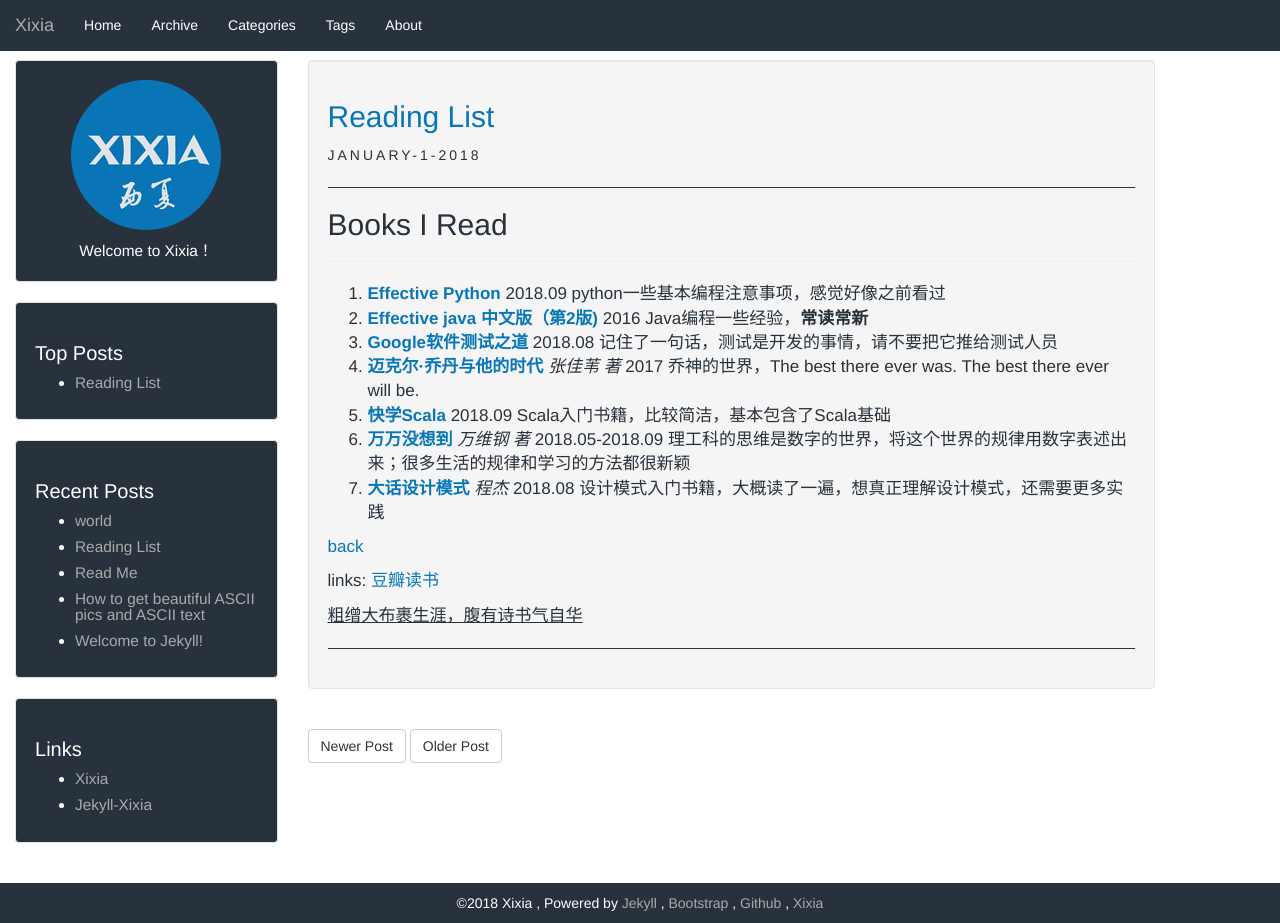
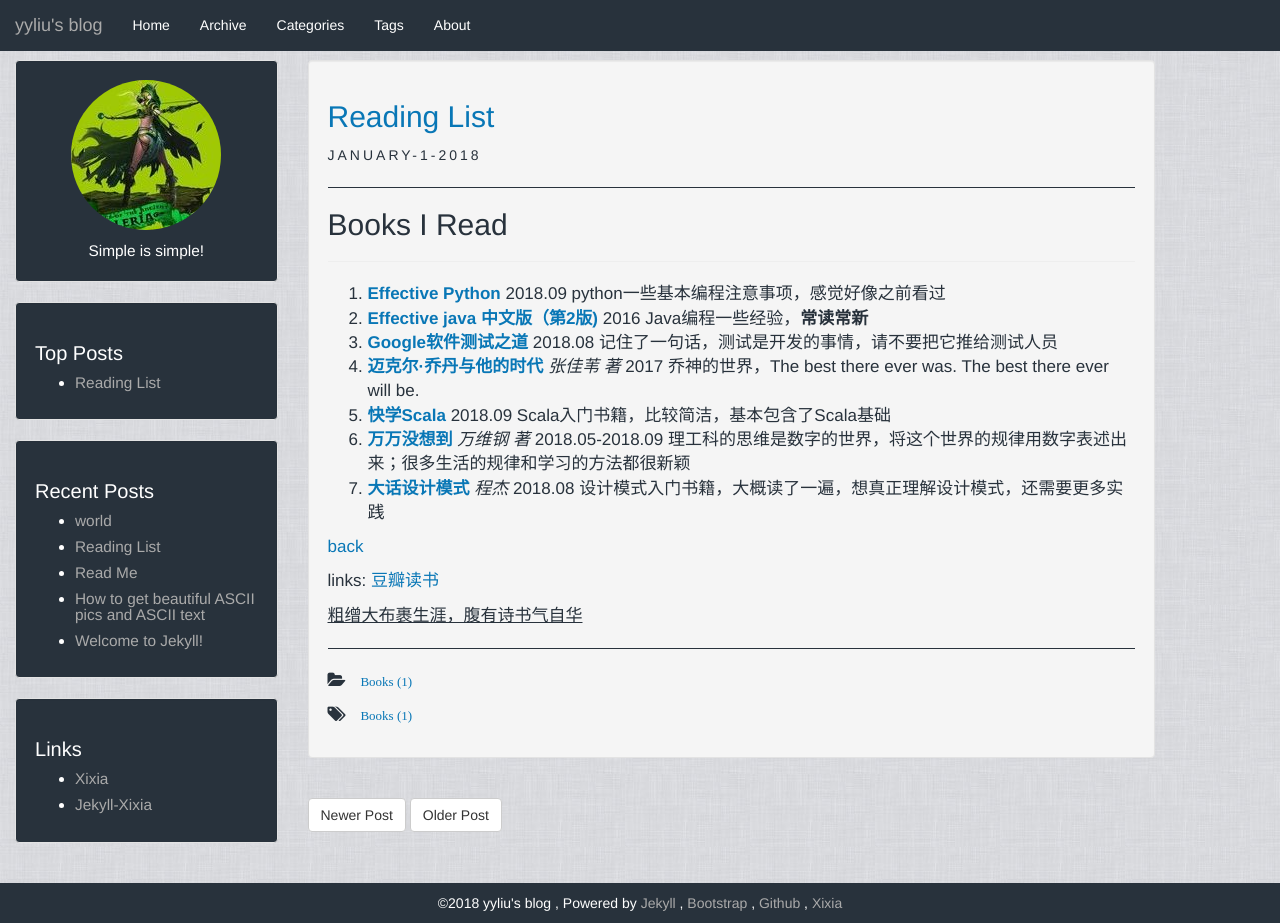
Before and after one commit to royss7/royss7.github.io, a Jekyll site: the page built from _posts/2018-01-01-Reading-list.markdown, in a window 1280 px wide and 923 px high. Built offline with Jekyll 4.4.1, drawn with Linux system fonts in a browser that asks for light colours.

Commit message:
update config and logo

```diff
--- a/_config.yml
+++ b/_config.yml
@@ -1,10 +1,10 @@
 # Jekyll configuration
 
-name: Xixia
-description: Welcome to Xixia！
+name: yyliu's blog
+description: Simple is simple!
 
 # url is currently only used only for the RSS feed in feed.xml
-url: https://github.com/zxixia/jekyll-xixia
+url: http://royss7.github.io/
 
 # baseurl will often be '', but for a project page on gh-pages, it needs to
 # be the project name.
--- a/_posts/2018-01-01-Reading-list.markdown
+++ b/_posts/2018-01-01-Reading-list.markdown
@@ -1,6 +1,9 @@
 ---
 layout: post
 title: "Reading List"
+categories: Books
+tags: Books
+description: the books I read or reading now
 ---
 
 ## Books I Read
--- a/_sass/xixia/theme.scss
+++ b/_sass/xixia/theme.scss
@@ -3,7 +3,7 @@
 }
 
 body {
-    background-image: url(/jekyll-xixia/assets/images/canvas_bg.jpg);
+    background-image: url(/assets/images/canvas_bg.jpg);
     padding-top: 60px;
     height:100%;
 }
```
Also changed, not shown: assets/images/xixia.gif.
